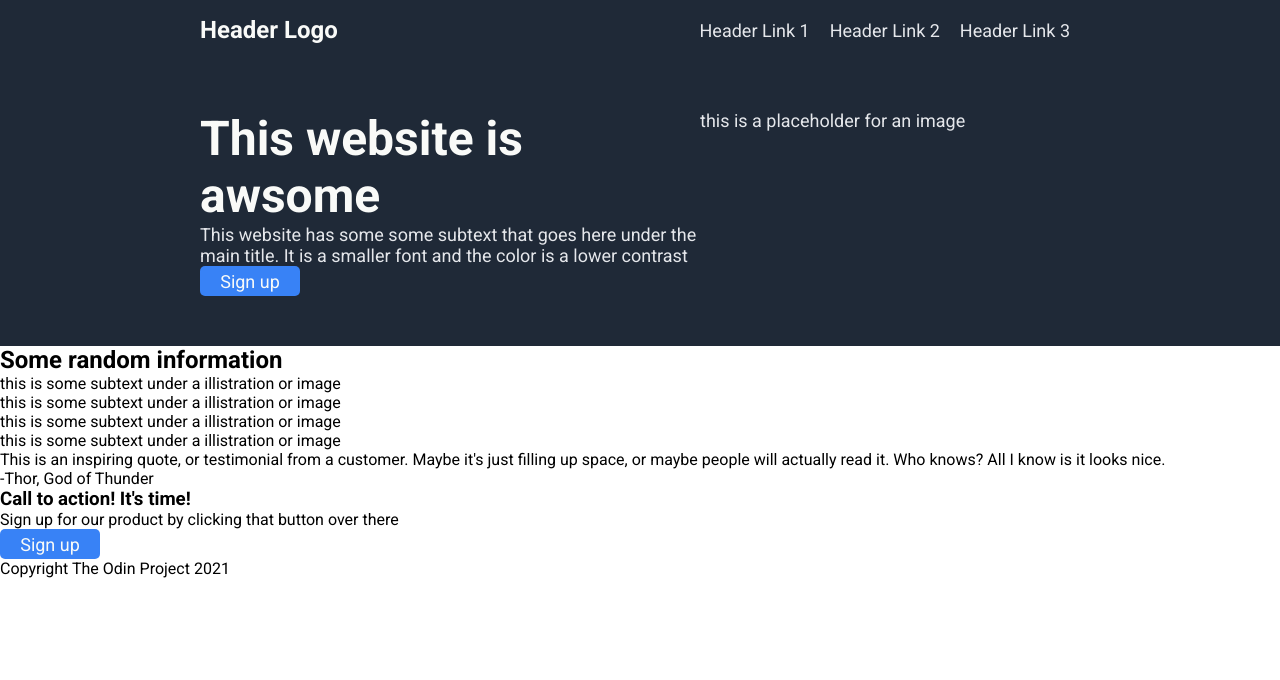
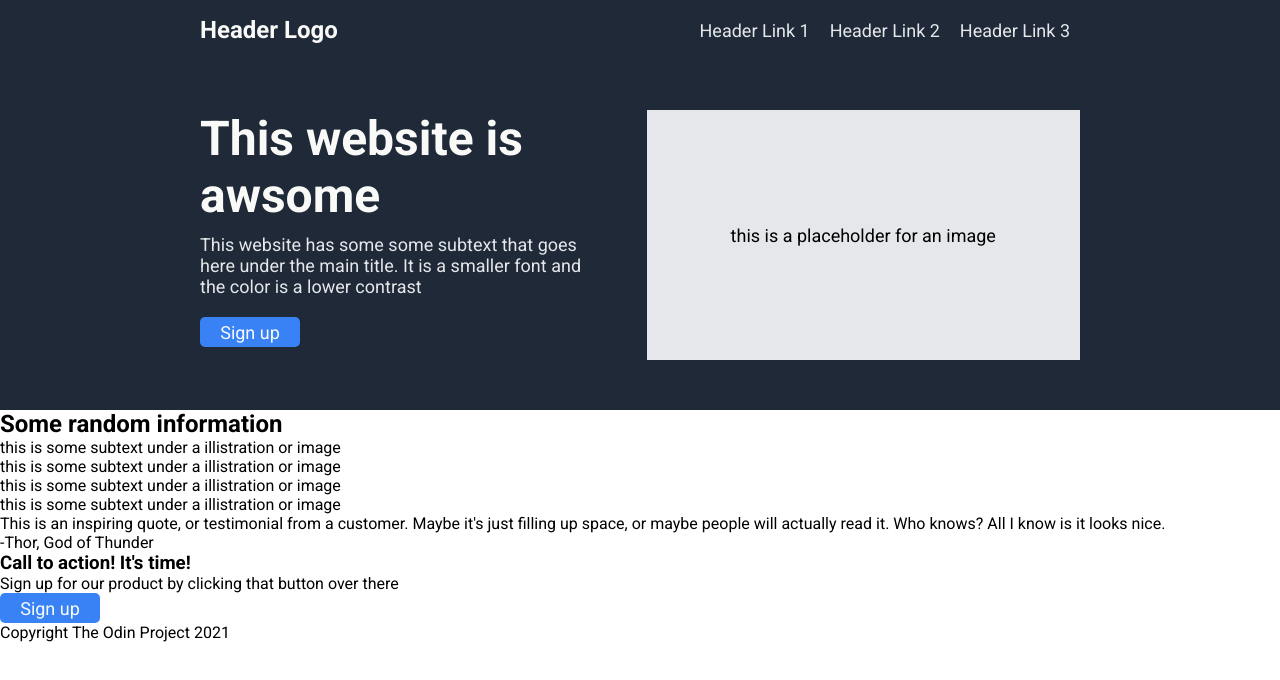
Before and after one commit to Mitchell1124/LandingPage, a plain HTML site: page Index.html in a window 1280 px wide. Drawn offline with Linux system fonts and the light colour scheme.

Commit message:
Finished the styling for both the navigation bar and the page header.

```diff
--- a/Index.html
+++ b/Index.html
@@ -21,11 +21,11 @@
         <div class="header-content">
             <div class="left-side">
                 <h1 class="page-header">This website is awsome</h1>
-                <p>This website has some some subtext that goes here under the main title. It is a smaller font and the color is a lower contrast</p>
+                <p class="header-caption">This website has some some subtext that goes here under the main title. It is a smaller font and the color is a lower contrast</p>
                 <button class="sign-up-btn">Sign up</button>
             </div>
             <div class="img-placeholder">
-                <p>this is a placeholder for an image</p>
+                <p class="img-text">this is a placeholder for an image</p>
             </div>
         </div>
 
--- a/Styles.css
+++ b/Styles.css
@@ -46,10 +46,16 @@ header {
 .header-content {
     display: flex;
     padding: 50px 200px;
+    justify-content: center;
 }
 
 .left-side {
     max-width: 500px;
+}
+
+.header-caption {
+    width: 400px;
+    margin-top: 10px;
 }
 
 button {
@@ -63,6 +69,23 @@ button {
     text-align: center;
 }
 
+.sign-up-btn {
+    margin-top: 20px;
+}
+
+.img-placeholder {
+    background-color: #e5e7eb;
+    width: 500px;
+    height: 250px;
+    display: flex;
+    justify-content: center;
+    align-items: center;
+}
+
+.img-text {
+    color: #000;
+}
+
 .page-header {
     font-size: 48px;
     font-weight: bolder;
```
